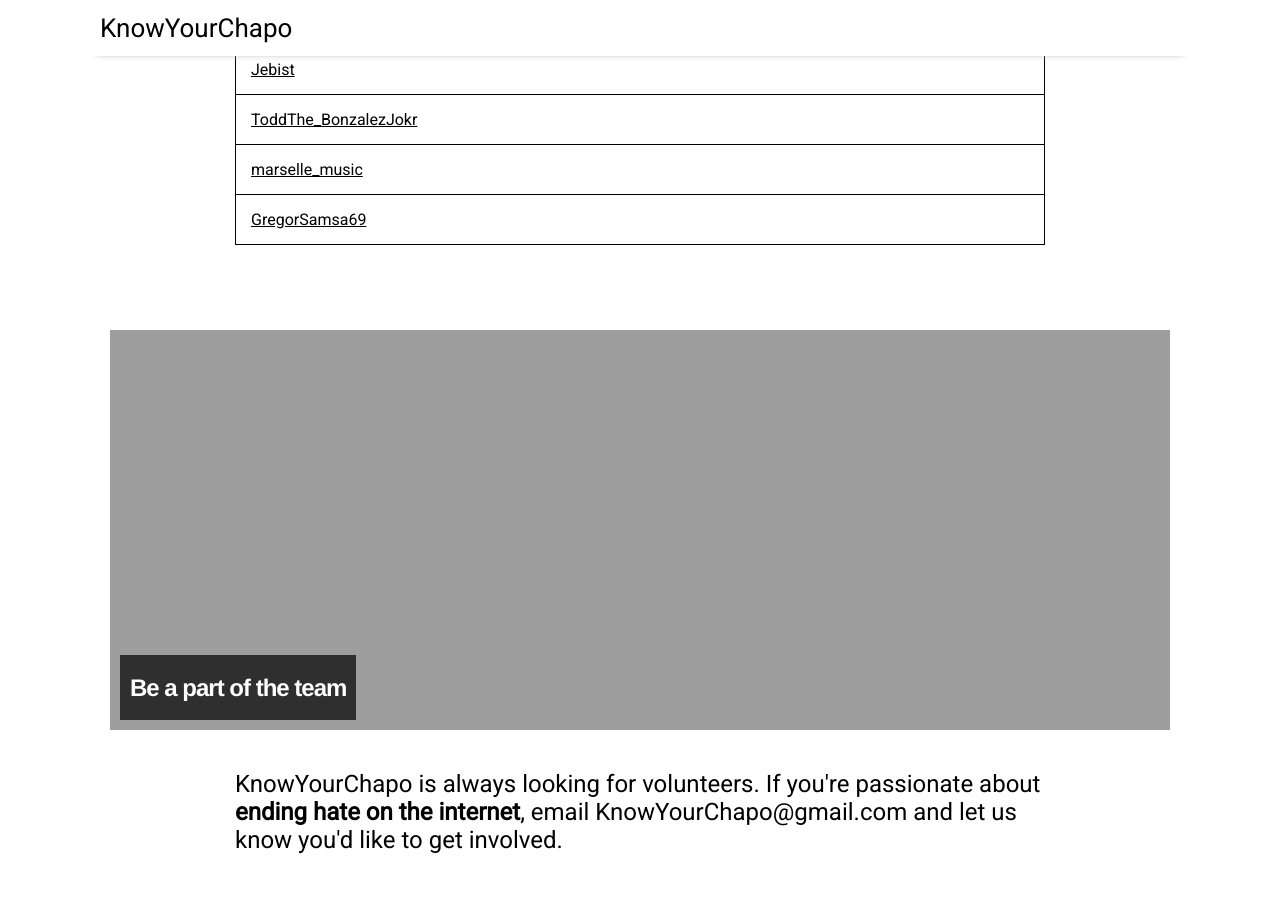
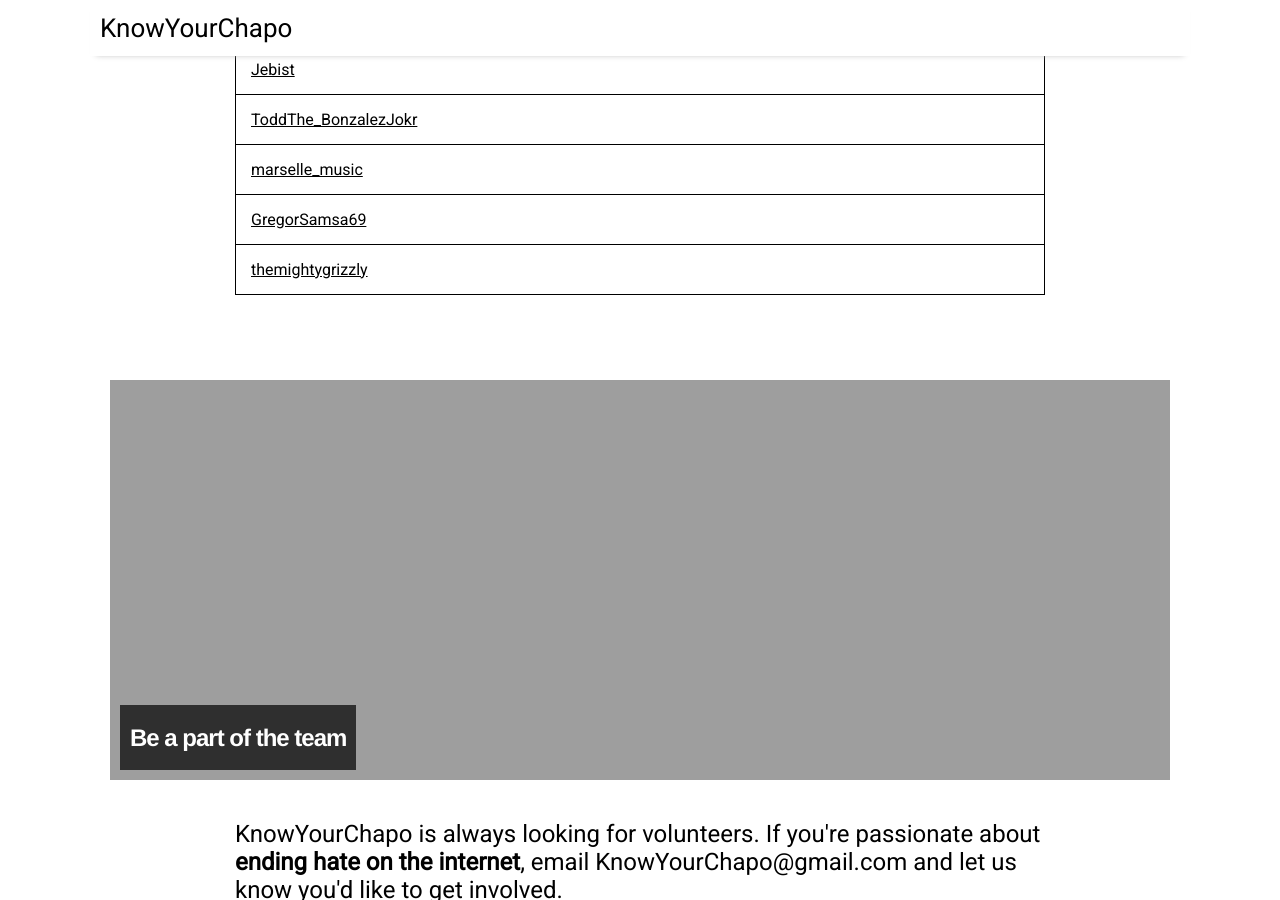
Before and after one commit to KnowYourChapo/KnowYourChapo.github.io, a Jekyll site: the page built from index.md, in a window 1280 px wide and 900 px high, scrolled down 2303 px. Built offline with Jekyll 4.4.1, drawn with Linux system fonts in a browser that asks for light colours; nearby versions of some CDN libraries; the list of posts is cut into pages by our own code.

Commit message:
new posters

```diff
--- a/_data/chapolist.json
+++ b/_data/chapolist.json
@@ -107,6 +107,10 @@
         {
             "name": "GregorSamsa69",
             "notes": ""
+        },
+        {
+            "name": "themightygrizzly",
+            "notes": ""
         }
     ]
 }
```
